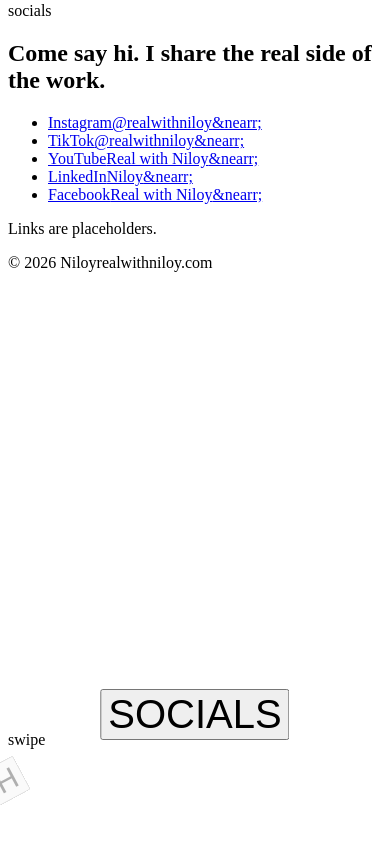
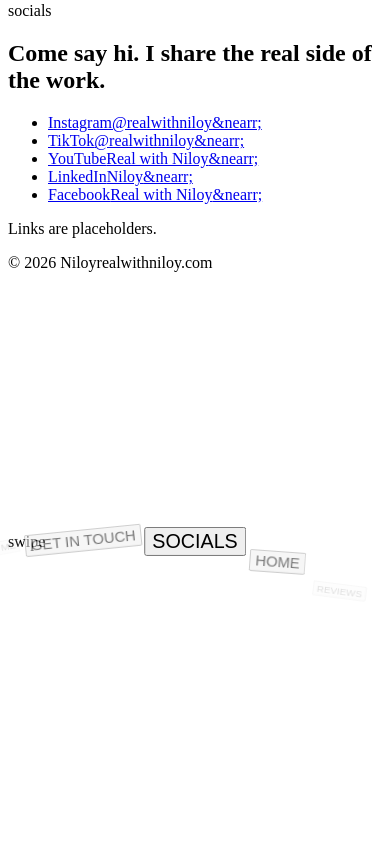
Before and after one commit to hniloy96/realwithniloy, a React (Vite) app: page / in a window 390 px wide. Shown: the part 3828-4672 px from the top of the page. After the commit the page ends 4601 px from the top, so only its background shows below. Built offline with nearby package versions, Linux system fonts and the light colour scheme; the HTML template or start-up script is replaced by a standard one; a web font is replaced by a local one.

Commit message:
Phone dial shows side items packed by width; blur grows away from the middle
Co-Authored-By: Claude Opus 5.5 <noreply@anthropic.com>

```diff
--- a/src/components/Dial.jsx
+++ b/src/components/Dial.jsx
@@ -59,18 +59,18 @@ function distAt(o, unit, gap) {
 }
 const PAD_EM = 0.3 // button padding + letter spacing allowance, in em
 
-// Width of the widest label, as a fraction of the font size (measured with
-// the real font, so the layout adapts to whatever font is set in CSS).
-function useLabelRatio(labels) {
-  const [ratio, setRatio] = useState(6.5)
+// Width of each label as a multiple of the font size (measured with the real
+// font, so the layout adapts to whatever font is set in CSS).
+function useLabelWidths(labels) {
+  const [m, setM] = useState(() => ({ ratio: 6.5, widths: labels.map(() => 6.5) }))
   useEffect(() => {
     let alive = true
     const family = getComputedStyle(document.documentElement).getPropertyValue('--hand').trim() || 'serif'
     const measure = () => {
       const ctx = document.createElement('canvas').getContext('2d')
       ctx.font = `400 100px ${family}`
-      const widest = Math.max(...labels.map((l) => ctx.measureText(l).width + l.length * 1))
-      if (alive) setRatio(widest / 100 + PAD_EM)
+      const widths = labels.map((l) => (ctx.measureText(l).width + l.length) / 100 + PAD_EM)
+      if (alive) setM({ ratio: Math.max(...widths), widths })
     }
     measure()
     document.fonts.load(`400 100px ${family.split(',')[0]}`).then(measure, measure)
@@ -79,7 +79,7 @@ function useLabelRatio(labels) {
       alive = false
     }
   }, [labels])
-  return ratio
+  return m
 }
 
 /*
@@ -87,13 +87,22 @@ function useLabelRatio(labels) {
   - the widest label always fits on screen when it is the big middle one
   - each item gets room in proportion to its size, so nothing overlaps
 */
-function geometry(layout, w, h, ratio) {
+function geometry(layout, w, h, { ratio, widths }) {
   if (layout === 'bottom') {
-    // Phone: items in a row along an arc that rises in the middle.
-    const fs = clamp((w * 0.8) / ratio, 18, 40)
-    const unit = ratio * fs // room a full-size item needs side by side
-    const Rc = Math.max(w * 1.6, 600)
-    return { layout, fs, unit, gap: 26, Rc, cx: w / 2, baseY: h * 0.5, w, h }
+    // Phone: items in a row along an arc that rises in the middle. Items are
+    // packed by their real widths (a small fixed gap between neighbours), and
+    // the font size is chosen so the middle item plus both neighbours always
+    // fit across the screen, whichever item is in the middle.
+    const gap = 12
+    const n = widths.length
+    let need = 0 // widest "half middle + one neighbour at 75%", in font sizes
+    for (let c = 0; c < n; c++) {
+      const side = Math.max(widths[mod(c - 1, n)], widths[mod(c + 1, n)])
+      need = Math.max(need, widths[c] / 2 + sizeAt(1) * side)
+    }
+    const fs = clamp((w * 0.47 - gap) / need, 12, 30)
+    const Rc = Math.max(w * 1.8, 600)
+    return { layout, fs, widths, gap, Rc, cx: w / 2, baseY: h * 0.55, w, h }
   }
   // Desktop: items sit around the left half of a circle whose center is off
   // to the right, like numbers on a clock face. Each label's right end sits on
@@ -117,15 +126,31 @@ function geometry(layout, w, h, ratio) {
   return { layout, fs, unit: fs * lineH, gap, Rc, cx: anchorX + Rc, cy: h / 2, w, h }
 }
 
-function placeItem(geo, o) {
+// Phone: horizontal position of item k when item c is exactly in the middle,
+// packing labels edge to edge (by their real, scaled widths) plus a gap.
+function rowX(geo, k, c) {
+  const n = geo.widths.length
+  const half = (j) => (geo.widths[mod(j, n)] * geo.fs * sizeAt(j - c)) / 2
+  let x = 0
+  if (k > c) for (let j = c; j < k; j++) x += half(j) + half(j + 1) + geo.gap
+  else for (let j = c; j > k; j--) x -= half(j) + half(j - 1) + geo.gap
+  return x
+}
+
+function placeItem(geo, o, index) {
   // o = how many steps this item is away from the middle (can be fractional)
-  const d = distAt(o, geo.unit, geo.gap)
   if (geo.layout === 'bottom') {
+    // blend between the two neighbouring "resting" layouts while turning
+    const p = index - o
+    const c0 = Math.floor(p)
+    const f = p - c0
+    const d = rowX(geo, index, c0) * (1 - f) + rowX(geo, index, c0 + 1) * f
     const ax = clamp(d, -geo.Rc + 1, geo.Rc - 1)
     const y = geo.baseY + (geo.Rc - Math.sqrt(geo.Rc * geo.Rc - ax * ax))
     const tilt = (Math.asin(ax / geo.Rc) * 180) / Math.PI
-    return { x: geo.cx + d, y, rotate: tilt }
+    return { x: geo.cx + d, y, rotate: tilt * 0.6 }
   }
+  const d = distAt(o, geo.unit, geo.gap)
   const phi = clamp(d / geo.Rc, -Math.PI * 0.9, Math.PI * 0.9)
   return {
     x: geo.cx - geo.Rc * Math.cos(phi),
@@ -136,11 +161,14 @@ function placeItem(geo, o) {
 
 function DialItem({ index, label, pos, geo, isCenter, onPick }) {
   const offset = useTransform(pos, (p) => index - p)
-  const x = useTransform(offset, (o) => placeItem(geo, o).x)
-  const y = useTransform(offset, (o) => placeItem(geo, o).y)
-  const rotate = useTransform(offset, (o) => placeItem(geo, o).rotate)
+  const x = useTransform(offset, (o) => placeItem(geo, o, index).x)
+  const y = useTransform(offset, (o) => placeItem(geo, o, index).y)
+  const rotate = useTransform(offset, (o) => placeItem(geo, o, index).rotate)
   const scale = useTransform(offset, sizeAt)
-  const fade = geo.layout === 'bottom' ? 1.6 : 2.7
+  // Blur follows the size: sharp in the middle, softer further out
+  const blurMax = Math.max(geo.fs * 0.1, 3)
+  const filter = useTransform(offset, (o) => `blur(${((1 - sizeAt(o)) * blurMax).toFixed(2)}px)`)
+  const fade = geo.layout === 'bottom' ? 2.4 : 2.7
   const opacity = useTransform(offset, (o) => clamp(1 - Math.abs(o) / fade, 0, 1) ** 1.2)
 
   const side = geo.layout === 'side'
@@ -159,6 +187,7 @@ function DialItem({ index, label, pos, geo, isCenter, onPick }) {
           originY: 0.5,
           scale,
           opacity,
+          filter,
         }}
         tabIndex={isCenter ? 0 : -1}
         aria-current={isCenter ? 'true' : undefined}
@@ -174,8 +203,8 @@ export default function Dial({ items, active, onSelect, layout }) {
   const N = items.length
   const panelRef = useRef(null)
   const { w, h } = useSize(panelRef)
-  const ratio = useLabelRatio(items)
-  const geo = geometry(layout, w, h, ratio)
+  const labelSizes = useLabelWidths(items)
+  const geo = geometry(layout, w, h, labelSizes)
 
   const pos = useMotionValue(active)
   const target = useRef(active)
@@ -250,7 +279,7 @@ export default function Dial({ items, active, onSelect, layout }) {
       pos.stop()
       panelRef.current?.setPointerCapture(d.id)
     }
-    if (d.moving) pos.set(d.start - delta / (geo.unit * 0.875 + geo.gap))
+    if (d.moving) pos.set(d.start - delta / (layout === 'bottom' ? geo.fs * 4.5 + geo.gap : geo.unit * 0.875 + geo.gap))
   }
   const onPointerUp = () => {
     const d = drag.current
--- a/src/styles.css
+++ b/src/styles.css
@@ -611,7 +611,7 @@ main {
   left: 0;
   right: 0;
   bottom: 0;
-  height: 128px;
+  height: 112px;
   background: linear-gradient(to bottom, rgb(var(--bg-rgb) / 0), rgb(var(--bg-rgb) / 0.94) 30%, var(--bg) 55%);
 }
 
```
